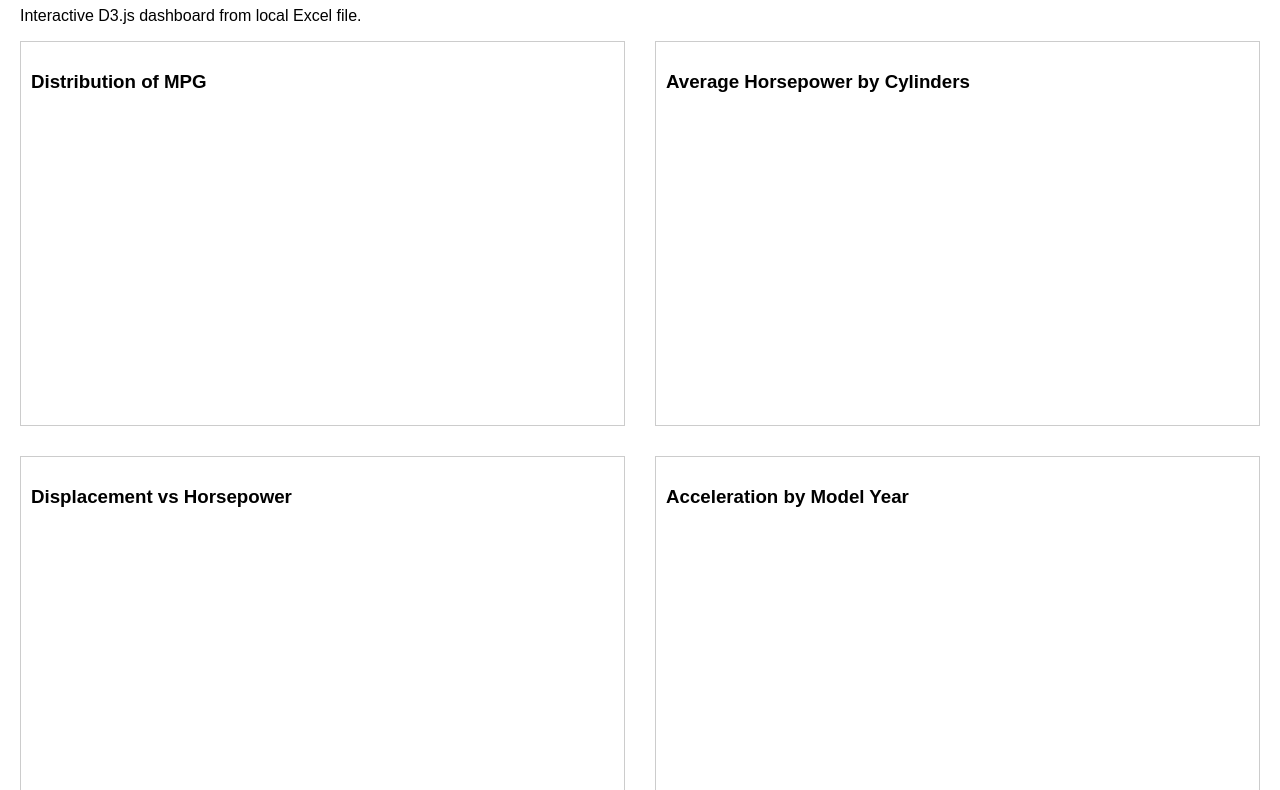
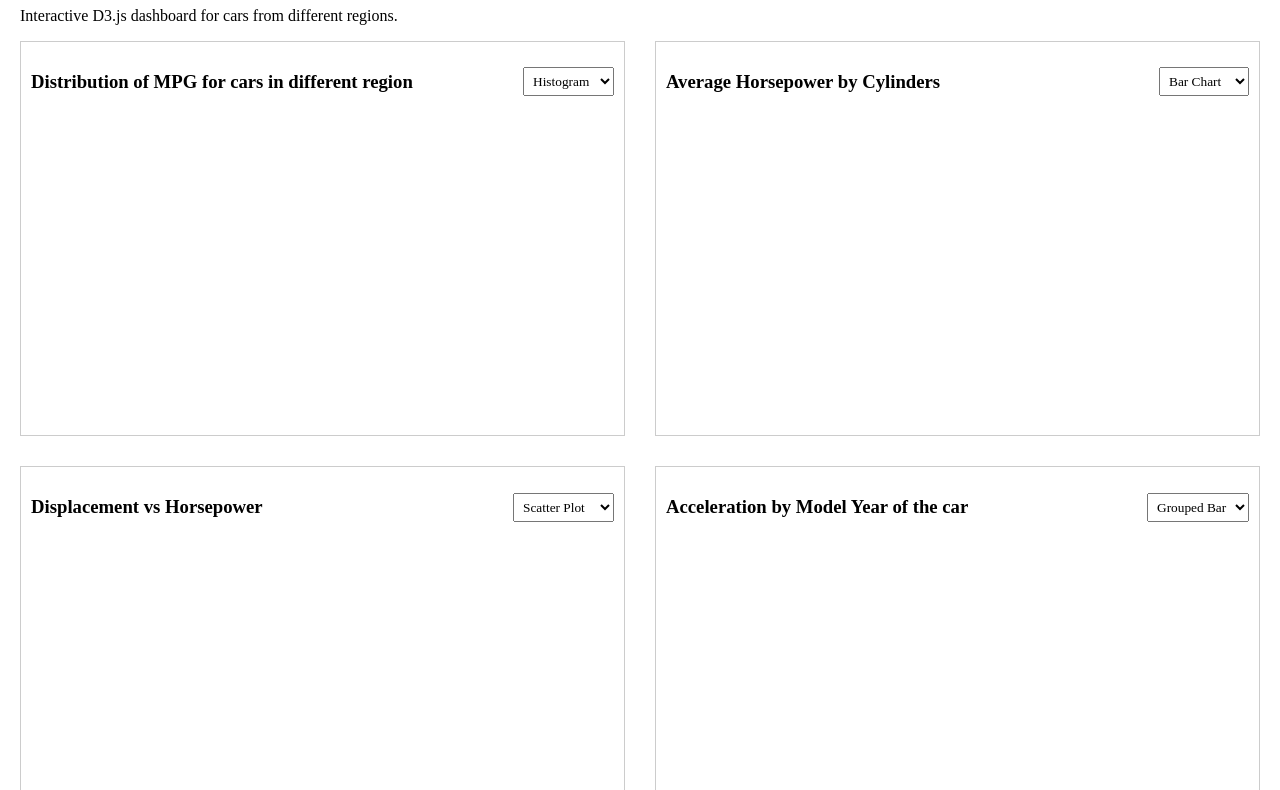
Before and after one commit to Srinivaskadalal/IV, a website: page index.html in a window 1280 px wide. Shown: the part 73-863 px from the top of the page. Drawn offline with nearby package versions, Linux system fonts and the light colour scheme; no server answers; a script that the page names is missing.

Commit message:
Update index.html

```diff
--- a/index.html
+++ b/index.html
@@ -3,12 +3,12 @@
 <head>
   <meta charset="UTF-8" />
   <meta name="viewport" content="width=device-width, initial-scale=1.0"/>
-  <title>Car Dashboard</title>
+  <title>Car Dashboard Group 8</title>
   <script src="https://d3js.org/d3.v7.min.js"></script>
-  <script src="xlsx.full.min.js"></script>
+  <script src="https://cdn.sheetjs.com/xlsx-0.20.0/package/dist/xlsx.full.min.js"></script>
   <style>
     body {
-      font-family: sans-serif;
+      font-family: 'Times New Roman', Times, serif;
       margin: 20px;
     }
     .dashboard {
@@ -19,22 +19,75 @@
     .chart {
       border: 1px solid #ccc;
       padding: 10px;
+      position: relative;
+    }
+    .chart-controls {
+      margin-bottom: 10px;
+      display: flex;
+      justify-content: space-between;
+      align-items: center;
+    }
+    select {
+      padding: 5px;
+      font-family: inherit;
     }
     svg {
       width: 100%;
       height: 300px;
     }
+    .legend {
+      font-size: 12px;
+    }
   </style>
 </head>
 <body>
-  <h1>Car Data Dashboard</h1>
-  <p>Interactive D3.js dashboard from local Excel file.</p>
+  <h1>Car Data Dashboard Group 8</h1>
+  <p>Interactive D3.js dashboard for cars from different regions.</p>
   <div class="dashboard">
-    <div class="chart" id="chart1"><h3>Distribution of MPG</h3><svg></svg></div>
-    <div class="chart" id="chart2"><h3>Average Horsepower by Cylinders</h3><svg></svg></div>
-    <div class="chart" id="chart3"><h3>Displacement vs Horsepower</h3><svg></svg></div>
-    <div class="chart" id="chart4"><h3>Acceleration by Model Year</h3><svg></svg></div>
+    <div class="chart" id="chart1">
+      <div class="chart-controls">
+        <h3>Distribution of MPG for cars in different region</h3>
+        <select id="chart1-type" onchange="updateChart(1)">
+          <option value="histogram">Histogram</option>
+          <option value="boxplot">Box Plot</option>
+          <option value="violin">Violin Plot</option>
+        </select>
+      </div>
+      <svg></svg>
+    </div>
+    <div class="chart" id="chart2">
+      <div class="chart-controls">
+        <h3>Average Horsepower by Cylinders</h3>
+        <select id="chart2-type" onchange="updateChart(2)">
+          <option value="bar">Bar Chart</option>
+          <option value="line">Line Chart</option>
+          <option value="pie">Pie Chart</option>
+        </select>
+      </div>
+      <svg></svg>
+    </div>
+    <div class="chart" id="chart3">
+      <div class="chart-controls">
+        <h3>Displacement vs Horsepower</h3>
+        <select id="chart3-type" onchange="updateChart(3)">
+          <option value="scatter">Scatter Plot</option>
+          <option value="hexbin">Hexbin Plot</option>
+          <option value="contour">Contour Plot</option>
+        </select>
+      </div>
+      <svg></svg>
+    </div>
+    <div class="chart" id="chart4">
+      <div class="chart-controls">
+        <h3>Acceleration by Model Year of the car</h3>
+        <select id="chart4-type" onchange="updateChart(4)">
+          <option value="grouped-bar">Grouped Bar</option>
+          <option value="stacked-bar">Stacked Bar</option>
+          <option value="area">Area Chart</option>
+        </select>
+      </div>
+      <script src="code.js"></script>
+      <svg></svg>
+    </div>
   </div>
-  <script src="code.js"></script>
-</body>
-</html>
+  <script>
```
